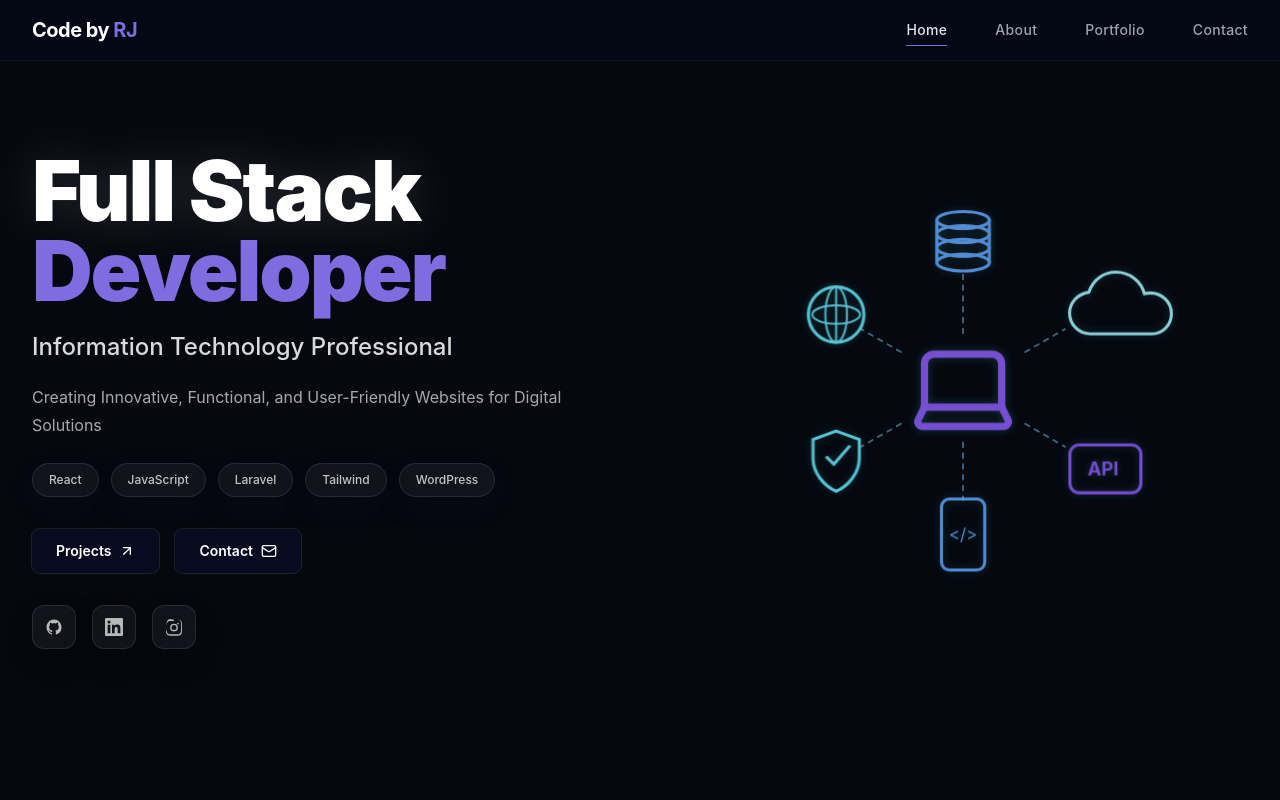
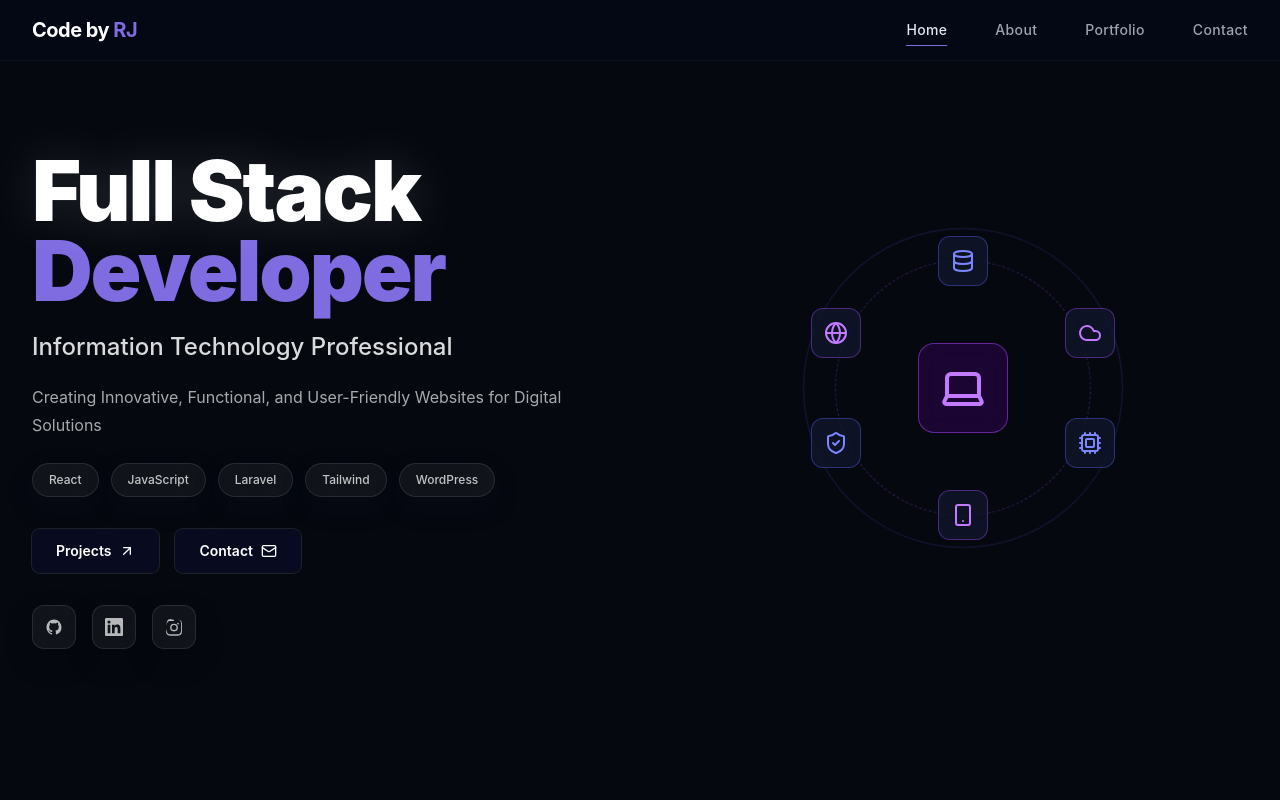
Before and after one commit to ryuma-eng/Portfolio, a React (Vite) app: page / in a window 1280 px wide. Shown: the top 800 px of the page. Built offline with nearby package versions, Linux system fonts and the light colour scheme.

Commit message:
change the icon in the hero section

```diff
--- a/src/components/HeroSection.jsx
+++ b/src/components/HeroSection.jsx
@@ -3,9 +3,19 @@
   Mail,
 } from "lucide-react";
 
-import { Laptop } from "lucide-react";
+
 
 import { useEffect, useRef, useState } from "react";
+
+import {
+  Laptop,
+  Database,
+  Globe,
+  Cloud,
+  ShieldCheck,
+  Cpu,
+  Smartphone
+} from 'lucide-react';
 
 const BrandGithub = ({ className }) => (
   <svg viewBox="0 0 24 24" fill="currentColor" aria-hidden="true" className={className}>
@@ -211,270 +221,51 @@
           {/* Illustration: one viewBox-scaled SVG, so spacing holds at any
               container width instead of drifting/overlapping like fixed-px divs did */}
           <div
-            className={`relative lg:justify-end transition-all duration-700 ease-out ${
-              isVisible ? "translate-y-0 opacity-100" : "translate-y-10 opacity-0"
+            className={`relative w-80 h-80 flex items-center justify-center justify-self-center transition-all duration-1000 ease-out ${
+              isVisible ? "scale-100 opacity-100" : "scale-90 opacity-0"
             }`}
-            style={{ transitionDelay: isVisible ? "240ms" : "0ms" }}
+            style={{ transitionDelay: isVisible ? "300ms" : "0ms" }}
           >
-            <div className="w-full max-w-[760px] xl:max-w-[820px] animate-float">
-              <svg
-                viewBox="0 0 700 500"
-                className="w-full h-full overflow-visible"
-                fill="none"
-              >
+            {/* Floating Inner Wrapper (Starts floating after entrance) */}
+            <div className="relative w-full h-full flex items-center justify-center animate-[float_6s_ease-in-out_infinite]">
+              {/* Outer Decorative Ring */}
+              <div className="absolute inset-0 rounded-full border border-indigo-500/20 animate-[spin_30s_linear_infinite]" />
 
-                {/* ---------------- CONNECTIONS ---------------- */}
-                {/* 6 lines radiating symmetrically from the laptop at 60° increments */}
+              {/* Inner Decorative Ring */}
+              <div className="absolute inset-8 rounded-full border border-dashed border-purple-500/30 animate-[spin_20s_linear_infinite_reverse]" />
 
-                <g
-                  className="animate-dash"
-                  stroke="#7dd3fc"
-                  strokeWidth="2.5"
-                  strokeLinecap="round"
-                  strokeDasharray="6 8"
-                  opacity=".45"
-                >
-                  <line x1="350" y1="180" x2="350" y2="100"/>  {/* to Database (top) */}
-                  <line x1="430" y1="203.8" x2="482" y2="173.8"/>  {/* to Cloud (top-right) */}
-                  <line x1="430" y1="296.2" x2="482" y2="326.2"/>  {/* to API (bottom-right) */}
-                  <line x1="350" y1="320" x2="350" y2="395"/>  {/* to Mobile (bottom) */}
-                  <line x1="270" y1="296.2" x2="218" y2="326.2"/>  {/* to Security (bottom-left) */}
-                  <line x1="270" y1="203.8" x2="218" y2="173.8"/>  {/* to Globe (top-left) */}
-                </g>
+              {/* Central Node */}
+              <div className="relative z-10 p-5 rounded-2xl bg-purple-950/40 border border-purple-500/50 backdrop-blur-md">
+                <Laptop className="w-12 h-12 text-purple-400" />
+              </div>
 
-                {/* ---------------- DATABASE (top) ---------------- */}
+              {/* Floating Satellite Nodes */}
+              <div className="absolute top-2 left-1/2 -translate-x-1/2 p-3 rounded-xl bg-slate-900/80 border border-indigo-500/40">
+                <Database className="w-6 h-6 text-indigo-400" />
+              </div>
 
-                  <g className="animate-float-delay animate-glow" transform="translate(0,-37.5)">
+              <div className="absolute top-1/4 right-2 p-3 rounded-xl bg-slate-900/80 border border-purple-500/40">
+                <Cloud className="w-6 h-6 text-purple-400" />
+              </div>
 
-                    {/* Top */}
-                    <ellipse
-                      cx="350"
-                      cy="70"
-                      rx="34"
-                      ry="11"
-                      stroke="#60a5fa"
-                      strokeWidth="4"
-                      fill="none"
-                    />
+              <div className="absolute bottom-1/4 right-2 p-3 rounded-xl bg-slate-900/80 border border-indigo-500/40">
+                <Cpu className="w-6 h-6 text-indigo-400" />
+              </div>
 
-                    {/* Sides */}
-                    <path
-                      d="M316 70V125"
-                      stroke="#60a5fa"
-                      strokeWidth="4"
-                      strokeLinecap="round"
-                    />
+              <div className="absolute bottom-2 left-1/2 -translate-x-1/2 p-3 rounded-xl bg-slate-900/80 border border-purple-500/40">
+                <Smartphone className="w-6 h-6 text-purple-400" />
+              </div>
 
-                    <path
-                      d="M384 70V125"
-                      stroke="#60a5fa"
-                      strokeWidth="4"
-                      strokeLinecap="round"
-                    />
+              <div className="absolute bottom-1/4 left-2 p-3 rounded-xl bg-slate-900/80 border border-indigo-500/40">
+                <ShieldCheck className="w-6 h-6 text-indigo-400" />
+              </div>
 
-                    {/* Middle layers */}
-                    <ellipse
-                      cx="350"
-                      cy="88"
-                      rx="34"
-                      ry="11"
-                      stroke="#60a5fa"
-                      strokeWidth="4"
-                      fill="none"
-                    />
-
-                    <ellipse
-                      cx="350"
-                      cy="106"
-                      rx="34"
-                      ry="11"
-                      stroke="#60a5fa"
-                      strokeWidth="4"
-                      fill="none"
-                    />
-
-                    {/* Bottom */}
-                    <ellipse
-                      cx="350"
-                      cy="125"
-                      rx="34"
-                      ry="11"
-                      stroke="#60a5fa"
-                      strokeWidth="4"
-                      fill="none"
-                    />
-
-                  </g>
-
-                {/* ---------------- GLOBE (top-left) ---------------- */}
-
-                <g className="animate-float-slow animate-glow" transform="translate(25.5,25)">
-
-                  <circle
-                    cx="160"
-                    cy="130"
-                    r="36"
-                    stroke="#67e8f9"
-                    strokeWidth="4"
-                  />
-
-                  <ellipse
-                    cx="160"
-                    cy="130"
-                    rx="31"
-                    ry="12"
-                    stroke="#67e8f9"
-                    strokeWidth="2.5"
-                  />
-
-                  <ellipse
-                    cx="160"
-                    cy="130"
-                    rx="14"
-                    ry="36"
-                    stroke="#67e8f9"
-                    strokeWidth="2.5"
-                  />
-
-                  <line
-                    x1="160"
-                    y1="94"
-                    x2="160"
-                    y2="166"
-                    stroke="#67e8f9"
-                    strokeWidth="2.5"
-                  />
-
-                  <line
-                    x1="160"
-                    y1="130"
-                    x2="160"
-                    y2="130"
-                    stroke="#67e8f9"
-                    strokeWidth="2.5"
-                  />
-
-                </g>
-
-                {/* ---------------- CLOUD (top-right) ---------------- */}
-
-                <g className="animate-float-slow animate-glow">
-                  <g transform="translate(30, 30)">
-                    <path
-                      d="
-                        M515 150
-                        H485
-                        C470 150 458 138 458 123
-                        C458 109 469 98 483 96
-                        C488 80 502 70 518 70
-                        C536 70 551 82 555 98
-                        C557 97 560 97 563 97
-                        C578 97 590 109 590 124
-                        C590 138 579 150 565 150
-                        H515
-                      "
-                      fill="none"
-                      stroke="#a5f3fc"
-                      strokeWidth="4"
-                      strokeLinecap="round"
-                      strokeLinejoin="round"
-                    />
-                  </g>
-                </g>
-
-                {/* ---------------- LAPTOP (center) ---------------- */}
-                {/* NOTE: add this import at the top of the file: */}
-                {/* import { Laptop } from "lucide-react"; */}
-
-                <g className="animate-glow">
-                  <svg x="275" y="175" width="150" height="150" viewBox="0 0 24 24">
-                    <Laptop
-                      stroke="#8b5cf6"
-                      strokeWidth={1.5}
-                      width="100%"
-                      height="100%"
-                      fill="none"
-                    />
-                  </svg>
-                </g>
-
-                {/* ---------------- API (bottom-right) ---------------- */}
-
-                <g className="animate-float-delay animate-glow" transform="translate(-76.5,119)">
-
-                  <rect
-                    x="565"
-                    y="205"
-                    width="92"
-                    height="62"
-                    rx="12"
-                    stroke="#8b5cf6"
-                    strokeWidth="4"
-                  />
-
-                  <text
-                    x="608"
-                    y="245"
-                    fill="#8b5cf6"
-                    fontSize="24"
-                    textAnchor="middle"
-                    fontWeight="700"
-                  >
-                    API
-                  </text>
-
-                </g>
-
-                {/* ---------------- SECURITY (bottom-left) ---------------- */}
-
-                <g className="animate-float-slow animate-glow" transform="translate(65.5,31)">
-
-                  <path
-                    d="M120 275l30 11v24
-                      c0 19-14 36-30 43
-                      c-16-7-30-24-30-43v-24z"
-                    stroke="#67e8f9"
-                    strokeWidth="4"
-                  />
-
-                  <path
-                    d="M108 309l9 9 20-23"
-                    stroke="#67e8f9"
-                    strokeWidth="4"
-                    strokeLinecap="round"
-                  />
-
-                </g>
-
-                {/* ---------------- MOBILE (bottom) ---------------- */}
-
-                <g className="animate-float-delay animate-glow" transform="translate(0,22)">
-
-                  <rect
-                    x="322"
-                    y="372"
-                    width="56"
-                    height="92"
-                    rx="10"
-                    stroke="#60a5fa"
-                    strokeWidth="4"
-                  />
-
-                  <text
-                    x="350"
-                    y="426"
-                    fill="#60a5fa"
-                    fontSize="22"
-                    textAnchor="middle"
-                  >
-                    {"</>"}
-                  </text>
-
-                </g>
-
-              </svg>
+              <div className="absolute top-1/4 left-2 p-3 rounded-xl bg-slate-900/80 border border-purple-500/40">
+                <Globe className="w-6 h-6 text-purple-400" />
+              </div>
             </div>
           </div>
+
         </div>
       </div>
     </section>
--- a/src/components/projects/ProjectContent.jsx
+++ b/src/components/projects/ProjectContent.jsx
@@ -35,7 +35,7 @@
                 </div>
 
                 <div className="mt-8 grid gap-10 lg:grid-cols-[1fr_1fr] lg:gap-12">
-                    <div className="order-2 lg:order-1">
+                    <div className="lg:order-1">
                         <h1 className="text-4xl font-black tracking-tight text-white sm:text-5xl text-start">
                             {title}
                         </h1>
@@ -115,7 +115,7 @@
                         </div>
                     </div>
 
-                    <div className="order-1 flex flex-col gap-6 lg:order-2">
+                    <div className="flex flex-col gap-6 lg:order-2">
                         <div className="overflow-hidden rounded-2xl border border-white/10 bg-white/5 shadow-[0_10px_26px_rgba(0,0,0,0.22)] backdrop-blur-md">
                             <img
                                 src={image}
```
